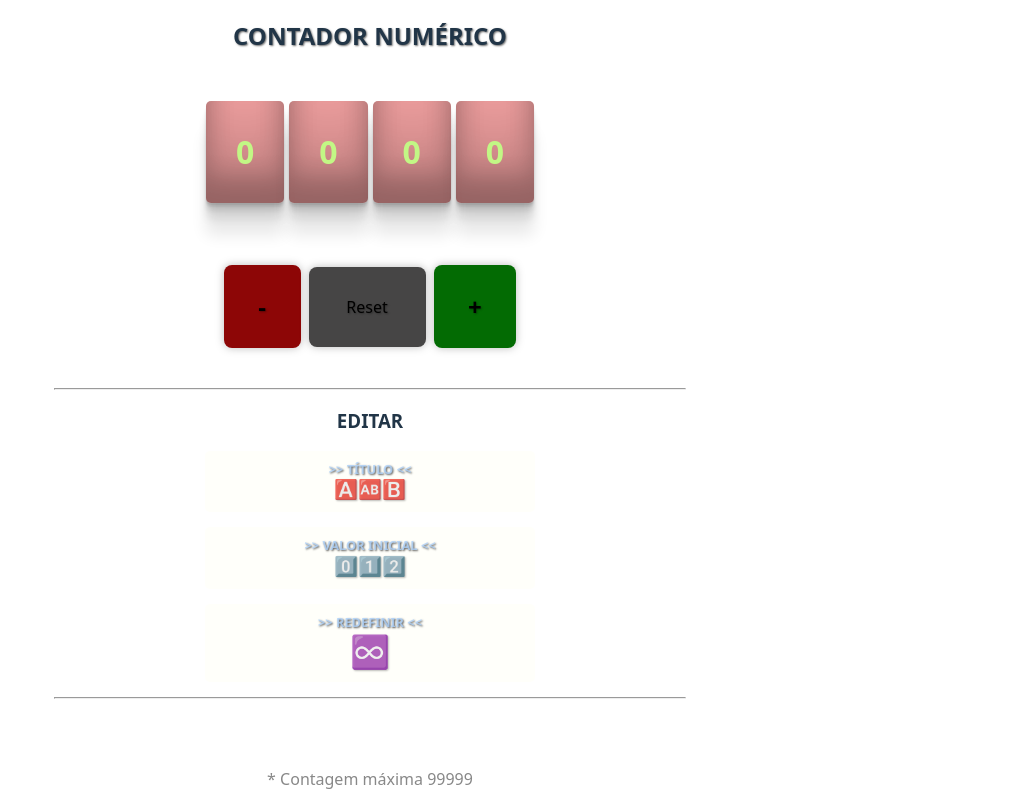
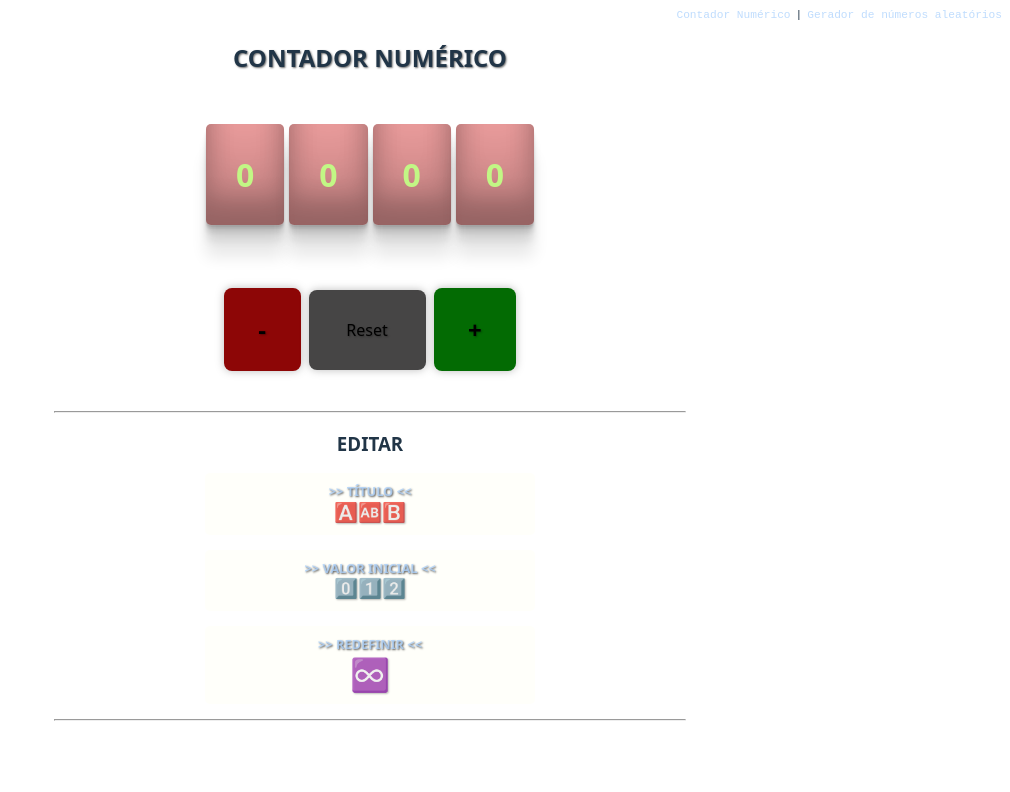
Before and after one commit to lfalvespe/contador, a React (Vite) app: page / in a window 1280 px wide. Shown: the top 792 px of the page, without its empty margins (270-1280 px from the left). Built offline with nearby package versions, Linux system fonts and the light colour scheme.

Commit message:
Navbar created

```diff
--- /dev/null
+++ b/components/Navbar.jsx
@@ -0,0 +1,13 @@
+import React from 'react'
+
+const Navbar = () => {
+    return (
+        <nav>
+            <a href="">Contador Numérico</a>
+            <span>|</span>
+            <a href="https://numeros-aleatorios-js.vercel.app/" target='_blank'>Gerador de números aleatórios</a>
+        </nav>
+    )
+}
+
+export default Navbar
--- a/src/App.css
+++ b/src/App.css
@@ -3,6 +3,16 @@
   margin: 0 auto;
   text-align: center;
 }
+
+nav {
+  display: flex;
+  flex-direction: row;
+  justify-content: flex-end;
+  column-gap: 5px;
+  font-size: .7em;
+  font-family: 'Courier New', Courier, monospace;
+}
+
 
 .title {
   margin-bottom: 50px;
--- a/src/App.jsx
+++ b/src/App.jsx
@@ -7,7 +7,7 @@ import useUpdateTitle from '../hooks/useUpdateTitle'
 import useUpdateCount from '../hooks/useUpdateCount'
 
 //Components
-
+import Navbar from '../components/Navbar'
 import Display from '../components/Display'
 import CounterControls from '../components/CounterControls'
 import TitleEditor from '../components/TitleEditor'
@@ -48,8 +48,11 @@ const App = () => {
 
   return (
     <>
+      <Navbar />
+      <header>
 
-      <h2 className='title'>{titulo}</h2>
+        <h2 className='title'>{titulo}</h2>
+      </header>
 
       <Display countArray={countArray} setCount={setCount}/>
 
```
